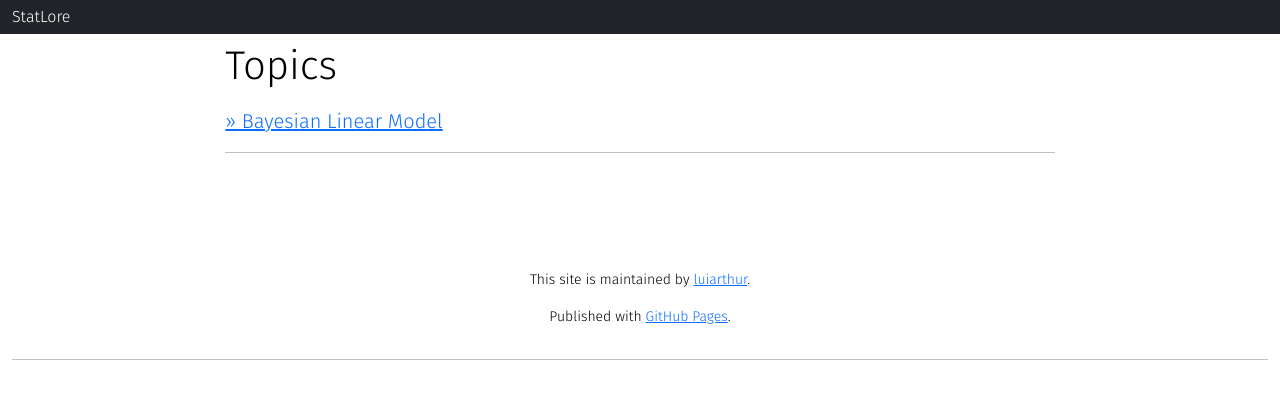
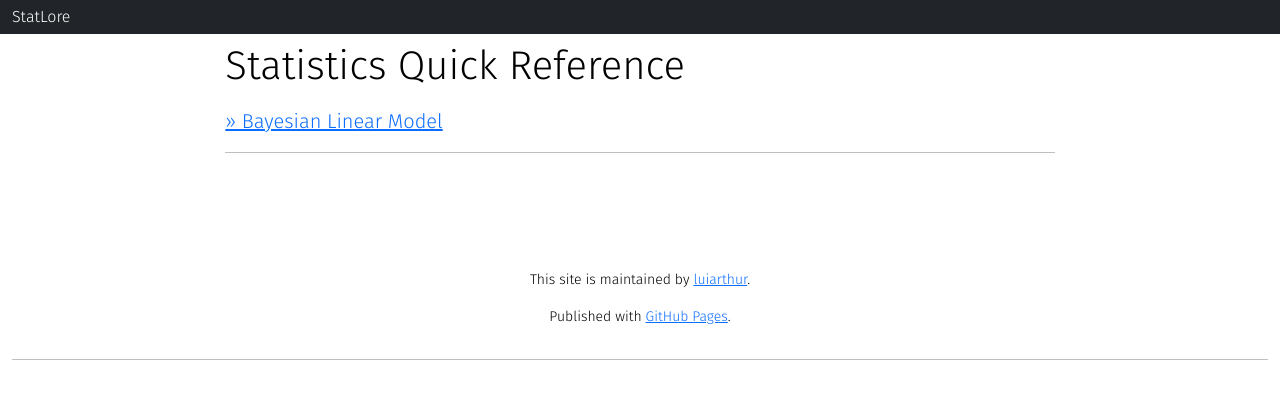
Before and after one commit to luiarthur/statlore, a Jekyll site: the page built from docs/index.md, in a window 1280 px wide. Shown: the top 399 px of the page. Built offline with Jekyll 4.4.1, drawn with Linux system fonts in a browser that asks for light colours; nearby versions of some CDN libraries; comment, search, counter and statistics services are not loaded; our own code applies the rules of GitHub Pages for plain Markdown files.

Commit message:
changed topic

```diff
--- a/docs/index.md
+++ b/docs/index.md
@@ -2,7 +2,7 @@
 layout: page
 ---
 
-# Topics
+# Statistics Quick Reference
 {% for post in site.posts %}
 <div class="post-preview">
     <a href="{{ post.url | prepend: site.baseurl }}">
```
